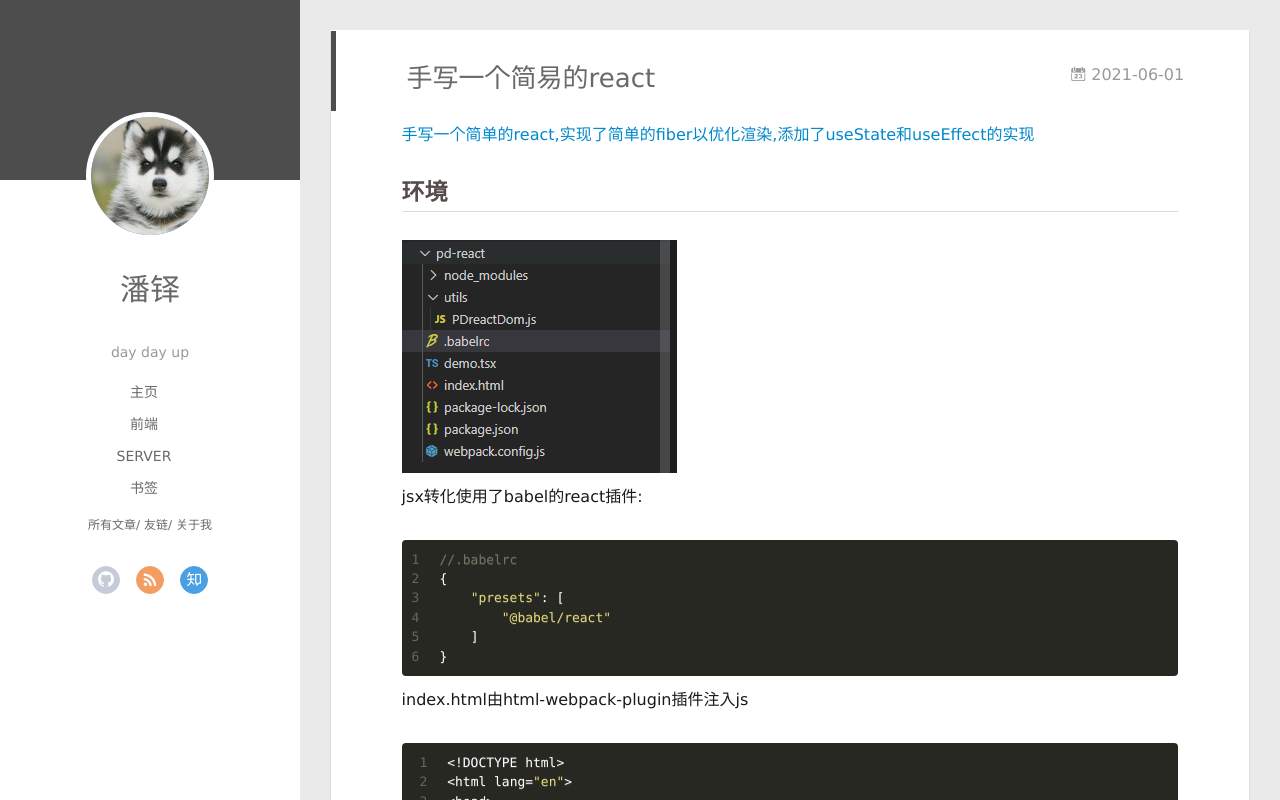
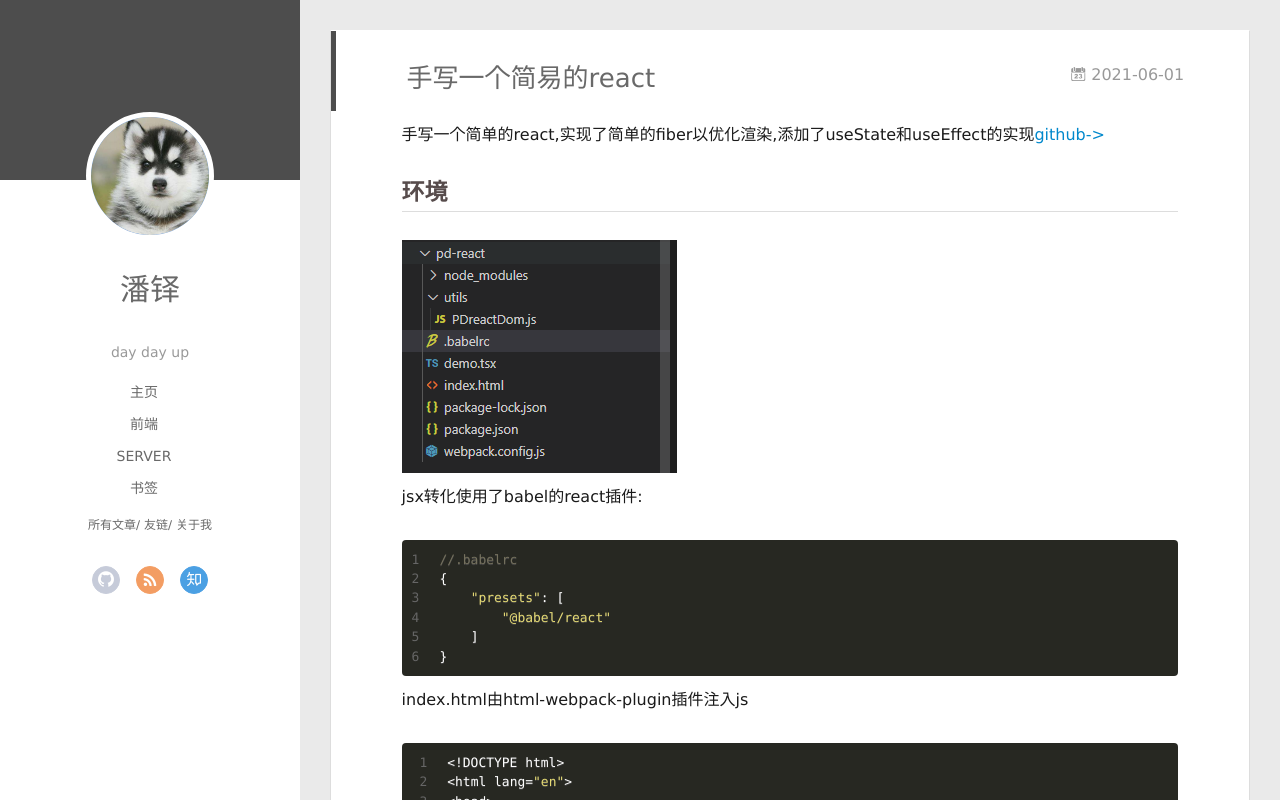
Before and after one commit to panduopd/pdblog, a plain HTML site: page 2021/06/01/手写一个简易的react/index.html in a window 1280 px wide. Drawn offline with Linux system fonts and the light colour scheme.

Commit message:
Site updated: 2021-06-01 10:44:08

```diff
--- a/2021/06/01/手写一个简易的react/index.html
+++ b/2021/06/01/手写一个简易的react/index.html
@@ -8,16 +8,16 @@
   <link rel="dns-prefetch" href="http://pdbuz.com">
   <title>手写一个简易的react | 潘铎的博客</title>
   <meta name="viewport" content="width=device-width, initial-scale=1, maximum-scale=1">
-  <meta name="description" content="手写一个简单的react,实现了简单的fiber以优化渲染,添加了useState和useEffect的实现 环境  jsx转化使用了babel的react插件: 123456&#x2F;&#x2F;.babelrc&amp;#123;    &quot;presets&quot;: [        &quot;@babel&#x2F;react&quot;    ]&amp;#125; index.html由html-webpack-pl">
+  <meta name="description" content="手写一个简单的react,实现了简单的fiber以优化渲染,添加了useState和useEffect的实现github-&gt; 环境  jsx转化使用了babel的react插件: 123456&#x2F;&#x2F;.babelrc&amp;#123;    &quot;presets&quot;: [        &quot;@babel&#x2F;react&quot;    ]&amp;#125; index.html由html">
 <meta property="og:type" content="article">
 <meta property="og:title" content="手写一个简易的react">
 <meta property="og:url" content="http://pdbuz.com/2021/06/01/%E6%89%8B%E5%86%99%E4%B8%80%E4%B8%AA%E7%AE%80%E6%98%93%E7%9A%84react/index.html">
 <meta property="og:site_name" content="潘铎的博客">
-<meta property="og:description" content="手写一个简单的react,实现了简单的fiber以优化渲染,添加了useState和useEffect的实现 环境  jsx转化使用了babel的react插件: 123456&#x2F;&#x2F;.babelrc&amp;#123;    &quot;presets&quot;: [        &quot;@babel&#x2F;react&quot;    ]&amp;#125; index.html由html-webpack-pl">
+<meta property="og:description" content="手写一个简单的react,实现了简单的fiber以优化渲染,添加了useState和useEffect的实现github-&gt; 环境  jsx转化使用了babel的react插件: 123456&#x2F;&#x2F;.babelrc&amp;#123;    &quot;presets&quot;: [        &quot;@babel&#x2F;react&quot;    ]&amp;#125; index.html由html">
 <meta property="og:locale" content="en_US">
 <meta property="og:image" content="http://pdbuz.com/2021/06/01/%E6%89%8B%E5%86%99%E4%B8%80%E4%B8%AA%E7%AE%80%E6%98%93%E7%9A%84react/pdreact1.jpg">
 <meta property="article:published_time" content="2021-06-01T02:14:14.000Z">
-<meta property="article:modified_time" content="2021-06-01T02:43:08.049Z">
+<meta property="article:modified_time" content="2021-06-01T02:44:02.539Z">
 <meta property="article:author" content="PPPddd">
 <meta property="article:tag" content="前端">
 <meta name="twitter:card" content="summary">
@@ -187,7 +187,7 @@
 
     <div class="article-entry" itemprop="articleBody">
 
-        <p><a target="_blank" rel="noopener" href="https://github.com/panduopd/famousLibs">手写一个简单的react,实现了简单的fiber以优化渲染,添加了useState和useEffect的实现</a></p>
+        <p>手写一个简单的react,实现了简单的fiber以优化渲染,添加了useState和useEffect的实现<a target="_blank" rel="noopener" href="https://github.com/panduopd/famousLibs">github-&gt;</a></p>
 <h2 id="环境"><a href="#环境" class="headerlink" title="环境"></a>环境</h2><img src="/2021/06/01/%E6%89%8B%E5%86%99%E4%B8%80%E4%B8%AA%E7%AE%80%E6%98%93%E7%9A%84react/pdreact1.jpg">
 
 <p>jsx转化使用了babel的react插件:</p>
```
Also changed, not shown: index.html (+1 -1 lines).
